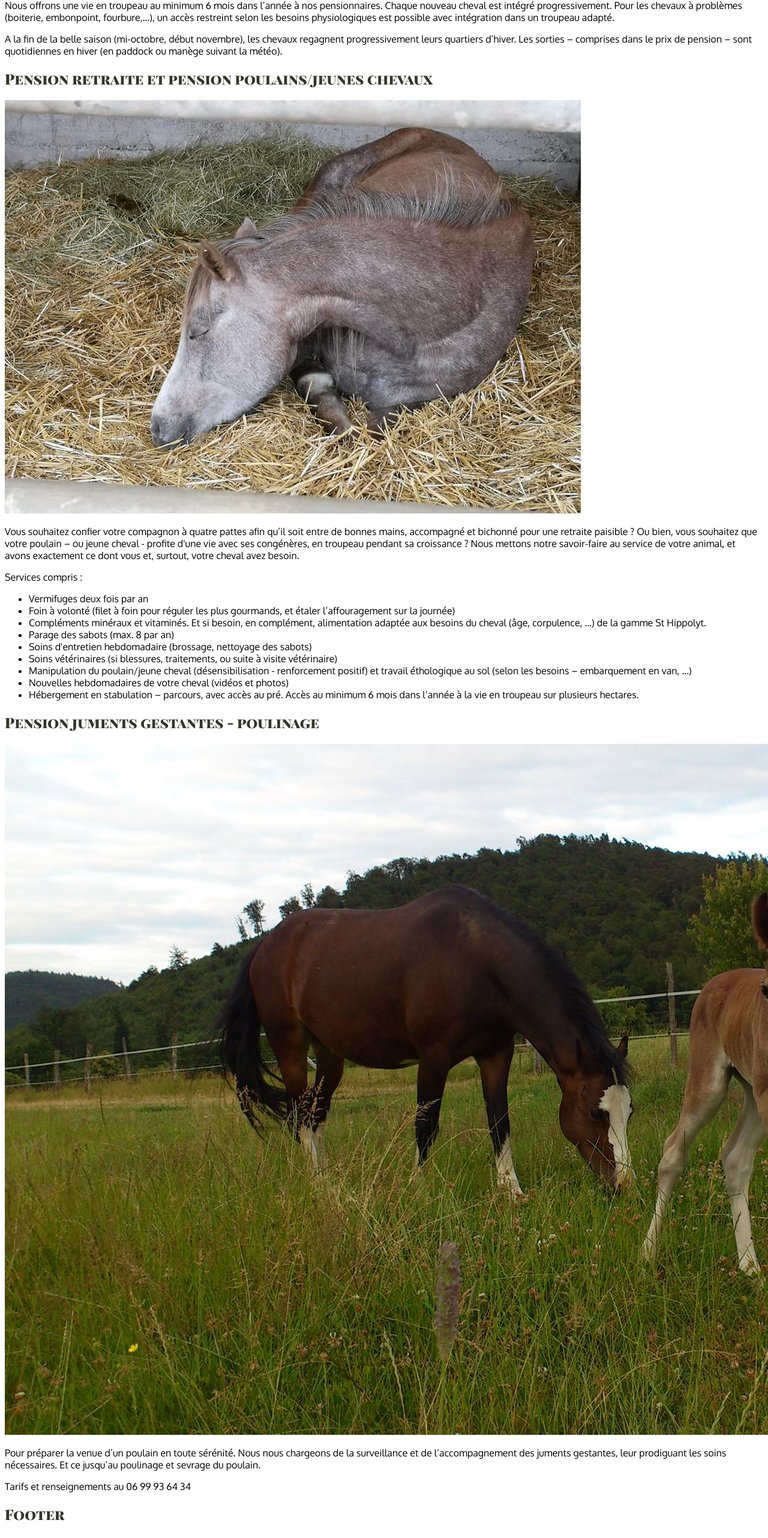
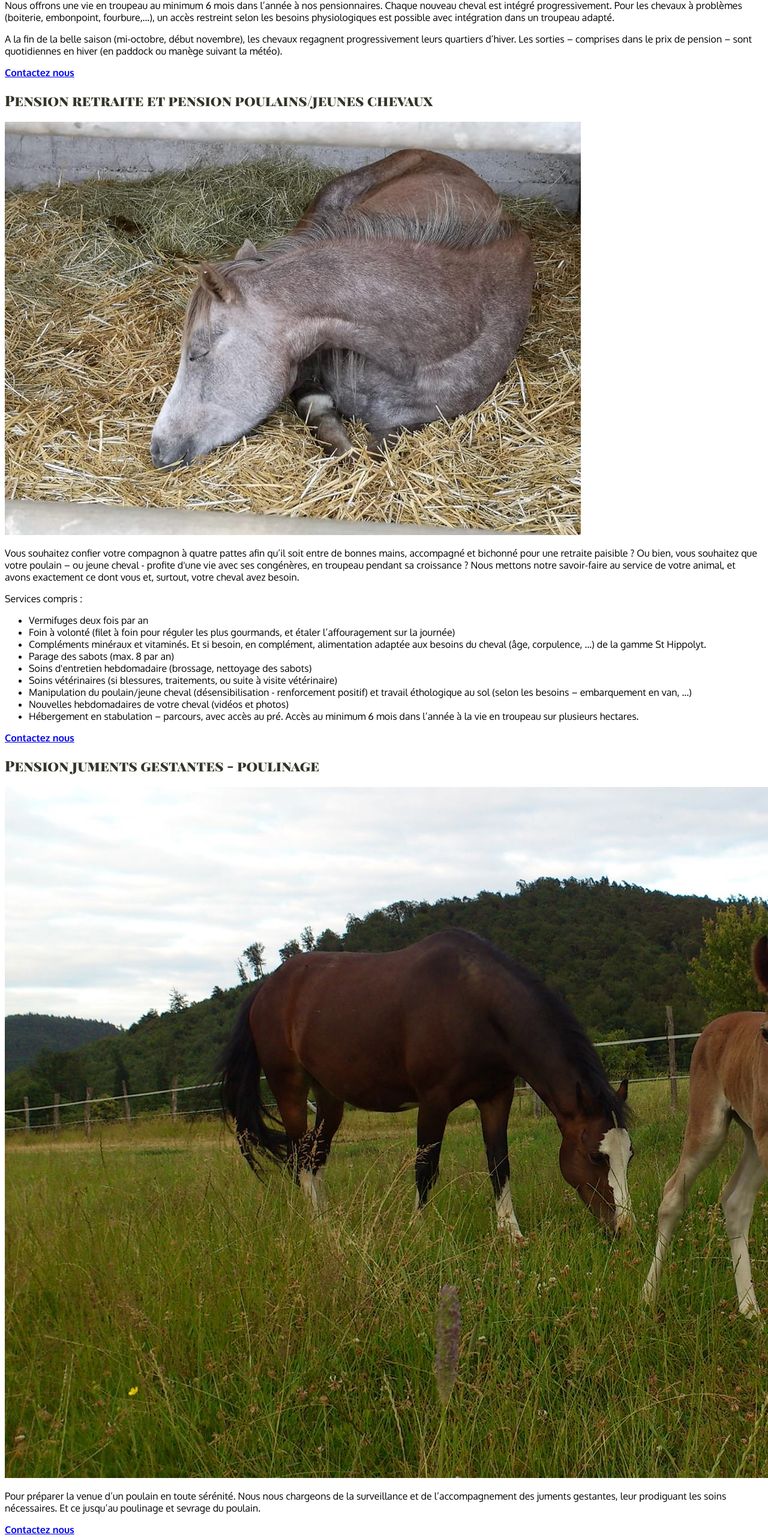
Before and after one commit to felixroos/les-ecuries-du-flecken, a Next.js app: page /pension in a window 1280 px wide. Shown: the part 2385-4949 px from the top of the page at 60% size. Built offline with nearby package versions, Linux system fonts and the light colour scheme; a web font is replaced by a local one.

Commit message:
contact cta + style fixes

```diff
--- a/components/Contact.tsx
+++ b/components/Contact.tsx
@@ -24,7 +24,7 @@ export default function Contact() {
                   name="username"
                   id="username"
                   autoComplete="username"
-                  className="flex-1 focus:ring-indigo-500 focus:border-indigo-500 block w-full min-w-0 rounded-md sm:text-sm border-gray-300"
+                  className="flex-1 focus:ring-secondary focus:border-secondary block w-full min-w-0 rounded-md sm:text-sm border-gray-300"
                 />
               </div>
             </div>
@@ -39,7 +39,7 @@ export default function Contact() {
                   id="about"
                   name="about"
                   rows={3}
-                  className="shadow-sm focus:ring-indigo-500 focus:border-indigo-500 block w-full sm:text-sm border border-gray-300 rounded-md"
+                  className="shadow-sm focus:ring-secondary focus:border-secondary block w-full sm:text-sm border border-gray-300 rounded-md"
                   defaultValue={''}
                 />
               </div>
@@ -51,7 +51,7 @@ export default function Contact() {
       <div className="flex justify-end">
         <button
           type="submit"
-          className="ml-3 inline-flex justify-center py-2 px-4 border border-transparent shadow-sm text-sm font-medium rounded-md text-black bg-secondary hover:bg-primary-700 focus:outline-none focus:ring-2 focus:ring-offset-2 focus:ring-indigo-500"
+          className="ml-3 inline-flex justify-center py-2 px-4 border border-transparent shadow-sm text-sm font-medium rounded-md text-black bg-secondary hover:bg-primary-700 focus:outline-none focus:ring-2 focus:ring-offset-2 focus:ring-secondary"
         >
           {de && 'Absenden'}
           {fr && 'Envoyer'}
--- /dev/null
+++ b/components/ContactButton.tsx
@@ -0,0 +1,26 @@
+import React from 'react';
+import { useLocales } from '../pages/api/useLocales';
+
+export default function Header({ small }: any) {
+  {
+    /* <Parallax className="overflow-hidden" y={[-50, 50]} tagOuter="figure"> */
+  }
+  const [fr, de] = useLocales();
+  return (
+    <>
+      <div className="block w-full my-6" style={{ maxWidth: '65ch' }}>
+        <a
+          href="mailto:lesecuriesduflecken@gmail.com"
+          className="w-full mb-2 no-underline inline-flex justify-center py-3 px-4 border border-transparent shadow-sm font-medium rounded-md text-black bg-secondary hover:bg-primary-700 focus:outline-none focus:ring-2 focus:ring-offset-2 focus:ring-primary"
+        >
+          {de && 'Jetzt kontaktieren'}
+          {fr && 'Contactez nous'}
+        </a>
+        {/* <span className="w-full no-underline inline-flex justify-center py-3 px-4 border border-transparent shadow-sm font-medium rounded-md text-black bg-gray-200 hover:bg-primary-700 focus:outline-none focus:ring-2 focus:ring-offset-2 focus:ring-gray-200">
+          {fr && 'Ou par telephone au 06 99 93 64 34'}
+          {de && 'Oder per Telefon unter +33 69993634'}
+        </span> */}
+      </div>
+    </>
+  );
+}
--- a/components/Footer.tsx
+++ b/components/Footer.tsx
@@ -25,7 +25,7 @@ export default function Footer() {
                 <ul role="list" className="mt-4 space-y-4">
                   <li className="flex">
                     <MailIcon className="h-6 text-white mr-2" />{' '}
-                    <a href="#" className="text-base text-gray-300 hover:text-white">
+                    <a href="mailto:lesecuriesduflecken@gmail.com" className="text-base text-gray-300 hover:text-white">
                       lesecuriesduflecken@gmail.com
                     </a>
                   </li>
--- a/components/Gallery.tsx
+++ b/components/Gallery.tsx
@@ -93,7 +93,7 @@ export default function Example() {
     <ul role="list" className="grid grid-cols-2 gap-x-4 gap-y-8 sm:grid-cols-2 sm:gap-x-6 lg:grid-cols-4 xl:gap-x-8">
       {files.map((file) => (
         <li key={file.source} className="relative">
-          <div className="group block w-full aspect-w-10 aspect-h-7 rounded-lg bg-gray-100 focus-within:ring-2 focus-within:ring-offset-2 focus-within:ring-offset-gray-100 focus-within:ring-indigo-500 overflow-hidden">
+          <div className="group block w-full aspect-w-10 aspect-h-7 rounded-lg bg-gray-100 focus-within:ring-2 focus-within:ring-offset-2 focus-within:ring-offset-gray-100 focus-within:ring-primary overflow-hidden">
             <img src={file.source} alt="" className="object-cover pointer-events-none group-hover:opacity-75" />
             <button type="button" className="absolute inset-0 focus:outline-none">
               <span className="sr-only">
--- a/components/Menu.tsx
+++ b/components/Menu.tsx
@@ -42,14 +42,14 @@ export default function Menu() {
                 </a>
               </div>
               <div className="-mr-2 -my-2 md:hidden">
-                <Popover.Button className="bg-white rounded-md p-2 inline-flex items-center justify-center text-gray-900 hover:text-gray-500 hover:bg-gray-100 focus:outline-none focus:ring-2 focus:ring-inset focus:ring-indigo-500">
+                <Popover.Button className="bg-white rounded-md p-2 inline-flex items-center justify-center text-gray-900 hover:text-gray-500 hover:bg-gray-100 focus:outline-none focus:ring-2 focus:ring-inset focus:ring-secondary">
                   <span className="sr-only">Open menu</span>
                   <MenuIcon className="h-6 w-6" aria-hidden="true" />
                 </Popover.Button>
               </div>
               <Popover.Group as="nav" className="hidden md:flex space-x-10 items-center">
                 {navigation.map(({ label, id }, i) => (
-                  <a key={i} href={`#${id}`} className="text-base font-medium hover:text-indigo-900 text-gray-900">
+                  <a key={i} href={`#${id}`} className="text-base font-medium hover:text-primary hover:underline text-gray-900">
                     {label}
                   </a>
                 ))}
@@ -79,7 +79,7 @@ export default function Menu() {
                         <img className="h-8 w-auto" src={icon} alt="Les Ecuries du Flecken" />
                       </div>
                       <div className="-mr-2">
-                        <Popover.Button className="bg-white rounded-md p-2 inline-flex items-center justify-center text-gray-400 hover:text-gray-500 hover:bg-gray-100 focus:outline-none focus:ring-2 focus:ring-inset focus:ring-indigo-500">
+                        <Popover.Button className="bg-white rounded-md p-2 inline-flex items-center justify-center text-gray-400 hover:text-gray-500 hover:bg-gray-100 focus:outline-none focus:ring-2 focus:ring-inset focus:ring-secondary">
                           <span className="sr-only">Close menu</span>
                           <XIcon className="h-6 w-6" aria-hidden="true" />
                         </Popover.Button>
--- a/components/Pension.tsx
+++ b/components/Pension.tsx
@@ -1,6 +1,7 @@
 import React from 'react';
 import { useLocales } from '../pages/api/useLocales';
 import Anchor from './Anchor';
+import ContactButton from './ContactButton';
 import Heading from './Heading';
 
 const Spacer = () => <div className="py-4 md:py-6"></div>;
@@ -100,6 +101,9 @@ export default function Pension() {
               Winterquartier um. Je nach Wetter dürfen die Pferde zusammen auf den Paddock oder in die Halle.
             </p>
           )}
+        </div>
+        <ContactButton />
+        <div className="prose">
           {fr && <h2>Pension retraite et pension poulains/jeunes chevaux</h2>}
           {de && <h2>Pension für Rentnerpferde oder Fohlen / Jungpferde</h2>}
           <img src="/img/jaziaschlafend.png" className="rounded-xl mx-auto mb-4" />
@@ -176,6 +180,9 @@ export default function Pension() {
               </li>
             )}
           </ul>
+        </div>
+        <ContactButton />
+        <div className="prose">
           {fr && <h2>Pension juments gestantes - poulinage</h2>}
           {de && <h2>Pension für trächtige Stuten -Abfohlüberwachung </h2>}
           <img src="/img/enjoy.jpg" className="rounded-xl mx-auto mb-4" />
@@ -192,9 +199,8 @@ export default function Pension() {
               gewährleisten so die nötige Pflege. Und das bis zum Abfohlen und späteren Absetzen des Fohlens.
             </p>
           )}
-          {fr && <p>Tarifs et renseignements au 06 99 93 64 34</p>}
-          {de && <p>Preise und Infos unter +33 69993634</p>}
         </div>
+        <ContactButton />
       </Centered>
     </>
   );
--- a/components/Services.tsx
+++ b/components/Services.tsx
@@ -69,7 +69,7 @@ export default function Services() {
         </p> */}
         <a
           href="#wanderreiten"
-          className="mt-6 inline-flex justify-center py-2 px-4 border border-transparent shadow-sm text-sm font-medium rounded-md text-black bg-secondary hover:bg-primary-700 focus:outline-none focus:ring-2 focus:ring-offset-2 focus:ring-indigo-500"
+          className="mt-6 inline-flex justify-center py-2 px-4 border border-transparent shadow-sm text-sm font-medium rounded-md text-black bg-secondary hover:bg-primary-700 focus:outline-none focus:ring-2 focus:ring-offset-2 focus:ring-primary"
         >
           {de && 'Mehr erfahren'}
           {fr && 'En savoir plus'}
@@ -101,7 +101,7 @@ export default function Services() {
         )}
         <a
           href="#pension"
-          className="mt-6 inline-flex justify-center py-2 px-4 border border-transparent shadow-sm text-sm font-medium rounded-md text-black bg-secondary hover:bg-primary-700 focus:outline-none focus:ring-2 focus:ring-offset-2 focus:ring-indigo-500"
+          className="mt-6 inline-flex justify-center py-2 px-4 border border-transparent shadow-sm text-sm font-medium rounded-md text-black bg-secondary hover:bg-primary-700 focus:outline-none focus:ring-2 focus:ring-offset-2 focus:ring-primary"
         >
           {de && 'Mehr erfahren'}
           {fr && 'En savoir plus'}
@@ -144,7 +144,7 @@ export default function Services() {
         {de && <p>TBD</p>}
         {/* <a
           href="#zucht"
-          className="mt-6 inline-flex justify-center py-2 px-4 border border-transparent shadow-sm text-sm font-medium rounded-md text-black bg-secondary hover:bg-primary-700 focus:outline-none focus:ring-2 focus:ring-offset-2 focus:ring-indigo-500"
+          className="mt-6 inline-flex justify-center py-2 px-4 border border-transparent shadow-sm text-sm font-medium rounded-md text-black bg-secondary hover:bg-primary-700 focus:outline-none focus:ring-2 focus:ring-offset-2 focus:ring-primary"
         >
           {de && 'Mehr erfahren'}
           {fr && 'En savoir plus'}
--- a/components/TrailRiding.tsx
+++ b/components/TrailRiding.tsx
@@ -1,6 +1,7 @@
 import React from 'react';
 import { useLocales } from '../pages/api/useLocales';
 import Anchor from './Anchor';
+import ContactButton from './ContactButton';
 import Heading from './Heading';
 
 const Spacer = () => <div className="py-4 md:py-6"></div>;
@@ -91,6 +92,7 @@ export default function TrailRiding() {
             </p>
           )}
         </div>
+        <ContactButton />
       </Centered>
     </>
   );
```
